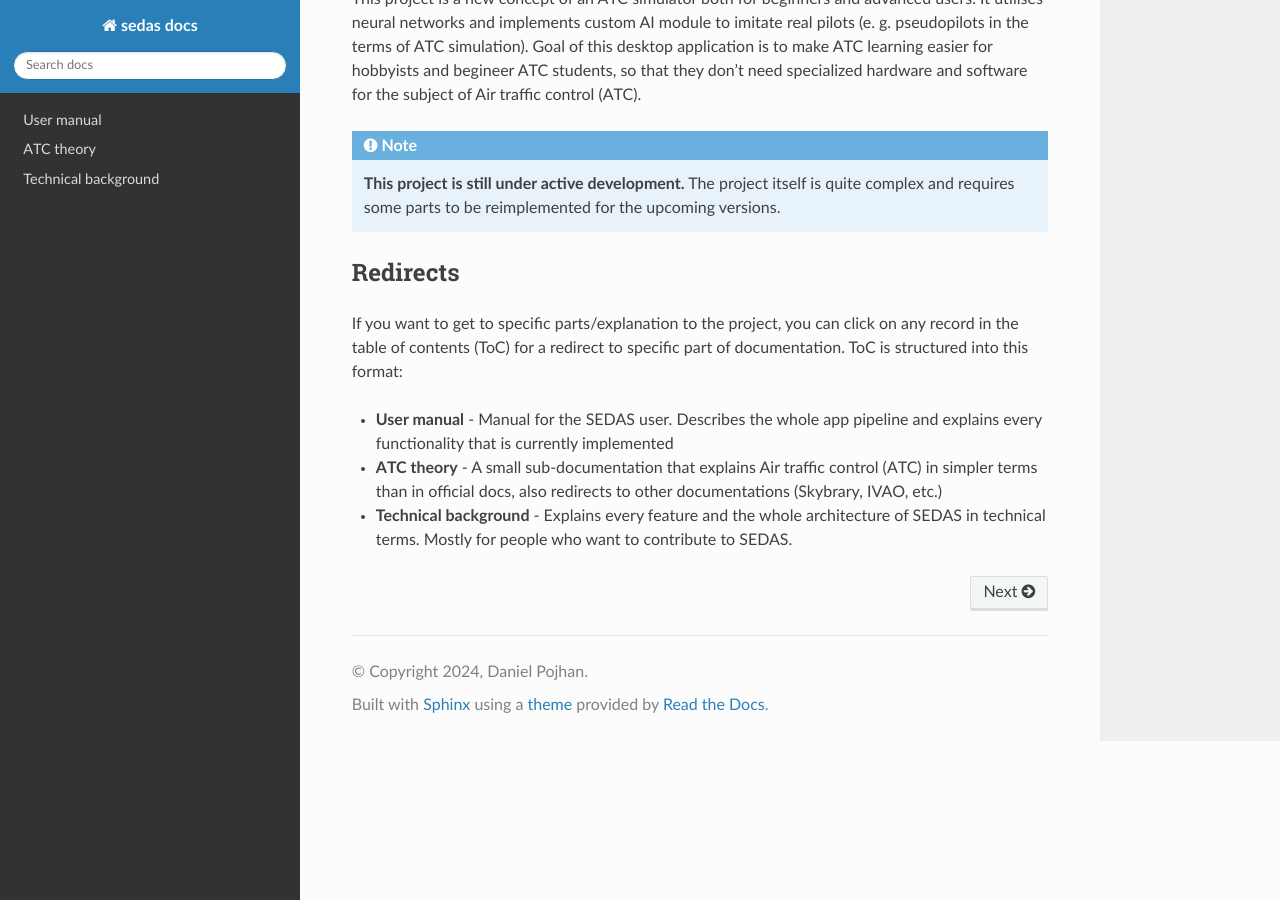
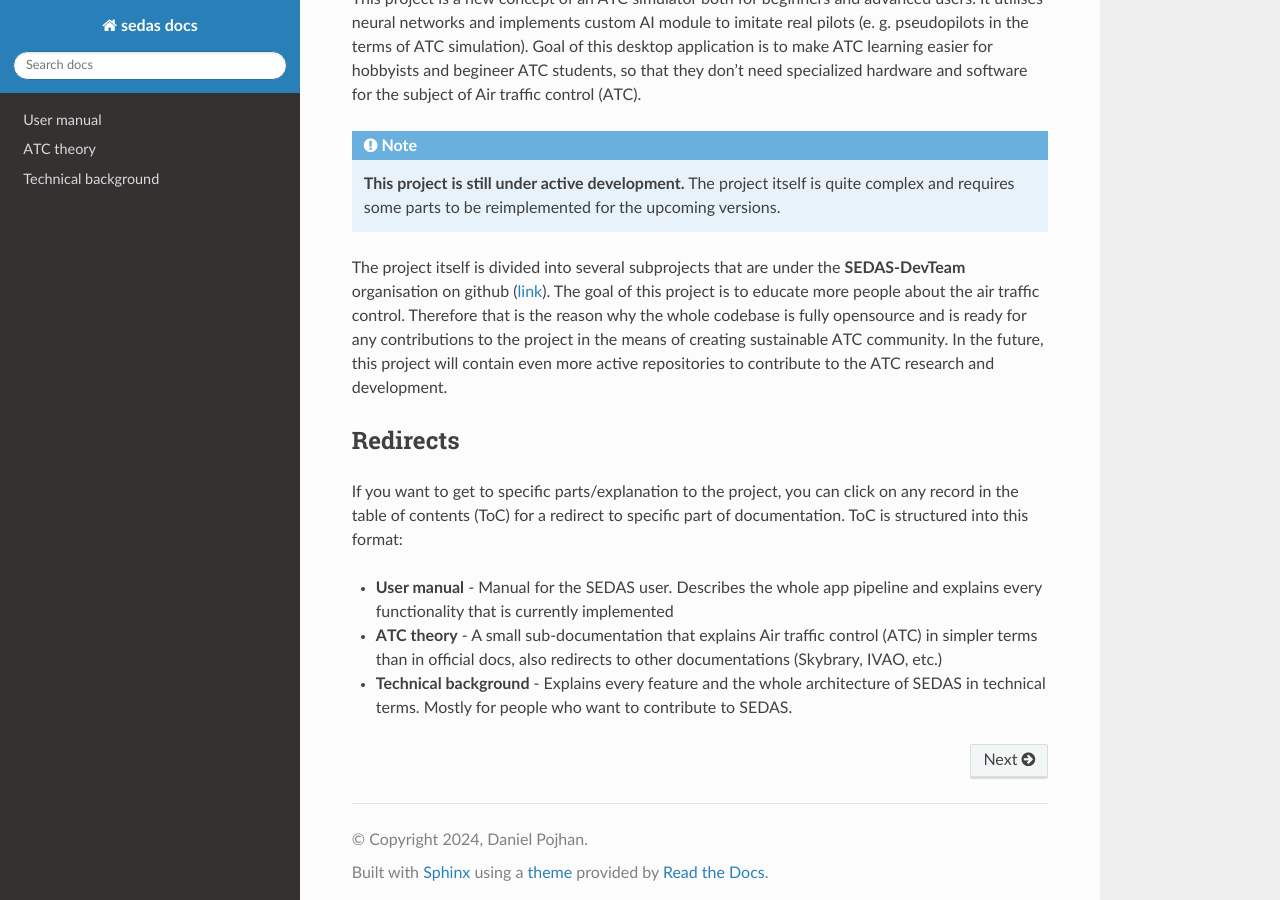
Before and after one commit to SEDAS-DevTeam/sedas-docs, a Sphinx documentation site: the page built from docs/en/source/index.rst, in a window 1280 px wide and 900 px high, scrolled down 633 px. Built offline with Sphinx 7.4.7 and the Read the Docs theme 3.1.0, drawn with Linux system fonts in a browser that asks for light colours; pages that are not in the unit, such as notebooks, are missing from menus.

Commit message:
even more text

```diff
--- a/docs/en/source/index.rst
+++ b/docs/en/source/index.rst
@@ -25,6 +25,9 @@ so that they don't need specialized hardware and software for the subject of Air
 
    **This project is still under active development.** The project itself is quite complex and requires some parts to be reimplemented for the upcoming versions.
 
+The project itself is divided into several subprojects that are under the **SEDAS-DevTeam** organisation on github (`link <https://github.com/SEDAS-DevTeam>`_).
+The goal of this project is to educate more people about the air traffic control. Therefore that is the reason why the whole codebase is fully opensource and is ready for any contributions
+to the project in the means of creating sustainable ATC community. In the future, this project will contain even more active repositories to contribute to the ATC research and development.
 
 Redirects
 ===================================
```
Also changed, not shown: docs/en/source/user-manual.rst (+7 -12 lines).
